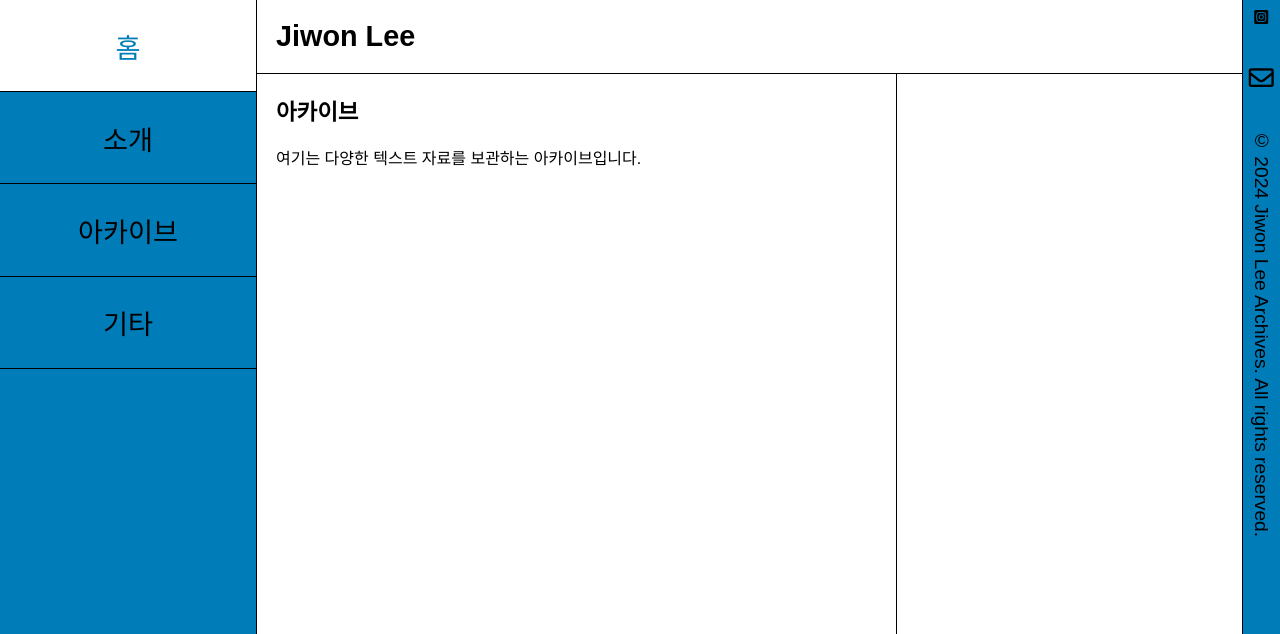
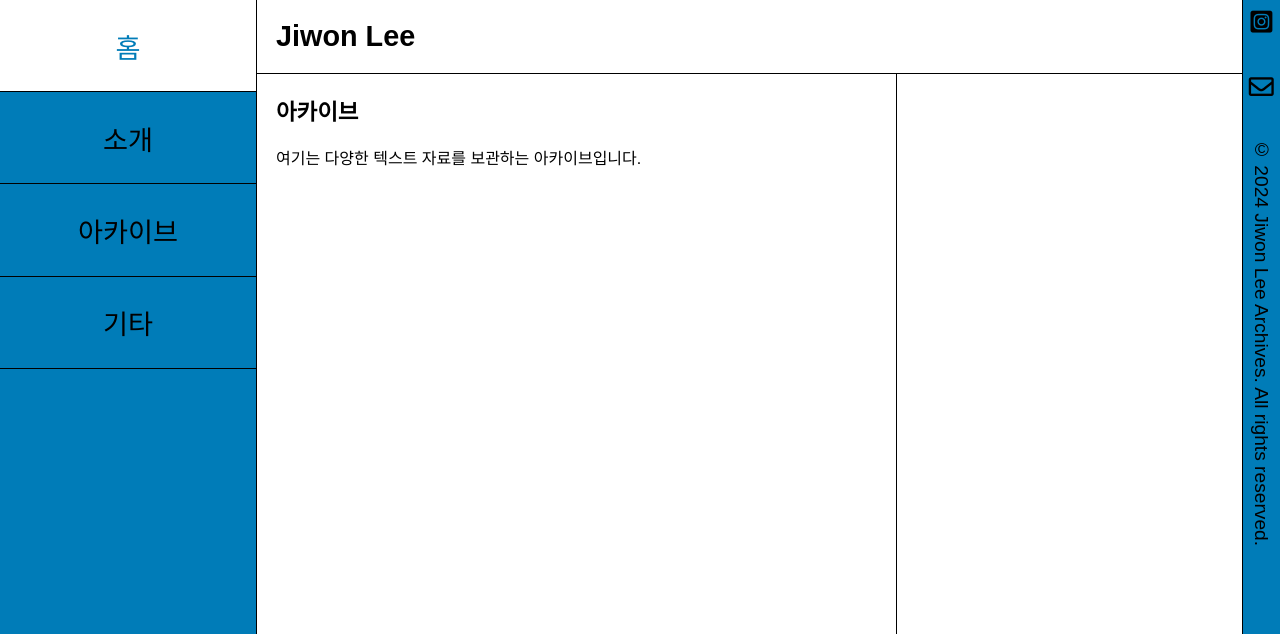
Before and after one commit to LfayeJ/archives, a Jekyll site: the page built from index.html, in a window 1280 px wide and 900 px high. Shown: the top 634 px of the window. Built offline with Jekyll 4.4.1, drawn with Linux system fonts in a browser that asks for light colours; some web fonts are replaced.

Commit message:
Update styles.css

```diff
--- a/assets/css/styles.css
+++ b/assets/css/styles.css
@@ -117,7 +117,7 @@ h1, h2 {
   margin-bottom: 0; /* 마지막 아이템의 마진을 제거 */
 }
 
-.additional-side-menu i.far {
+.additional-side-menu i.far, .additional-side-menu i.fab {
   font-size: 25px; /* 원하는 아이콘 크기로 설정 */
 }
 
```
